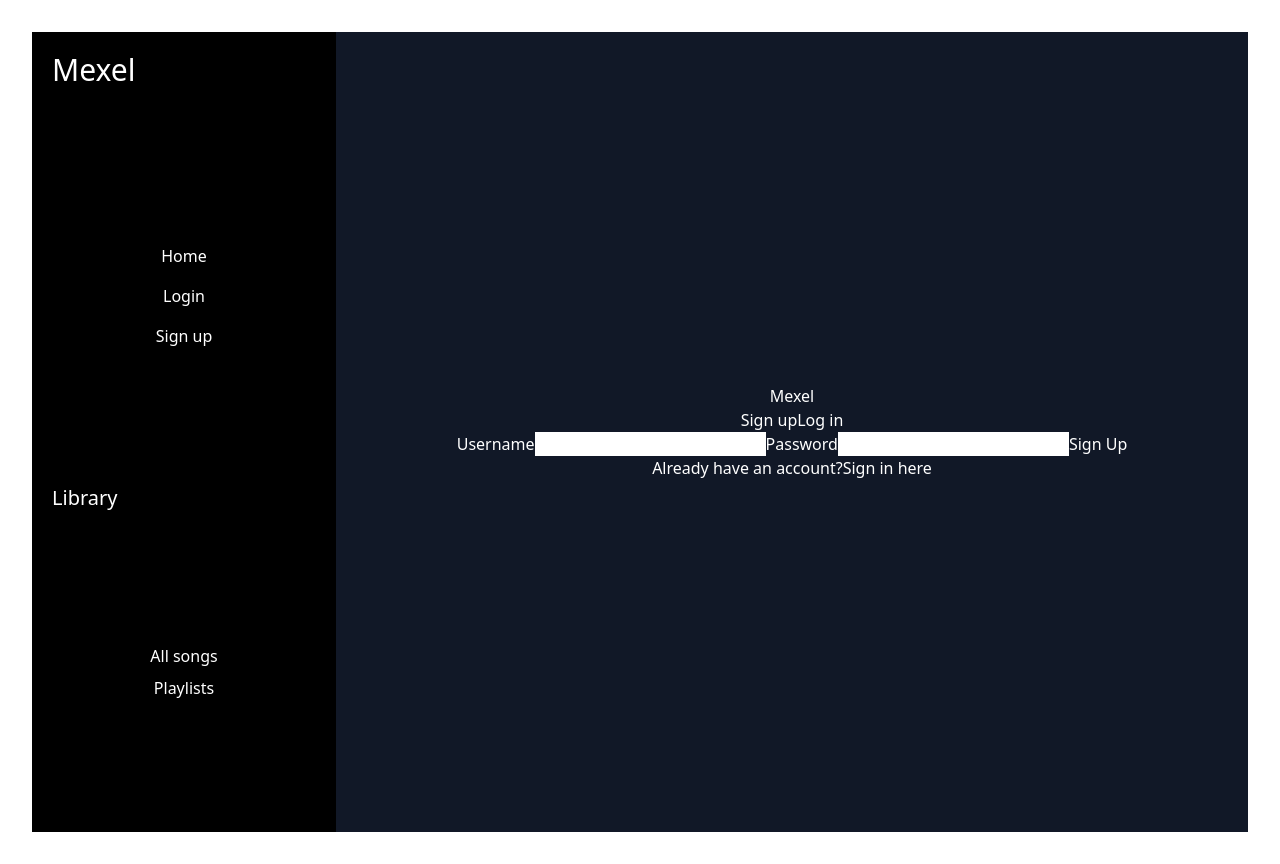
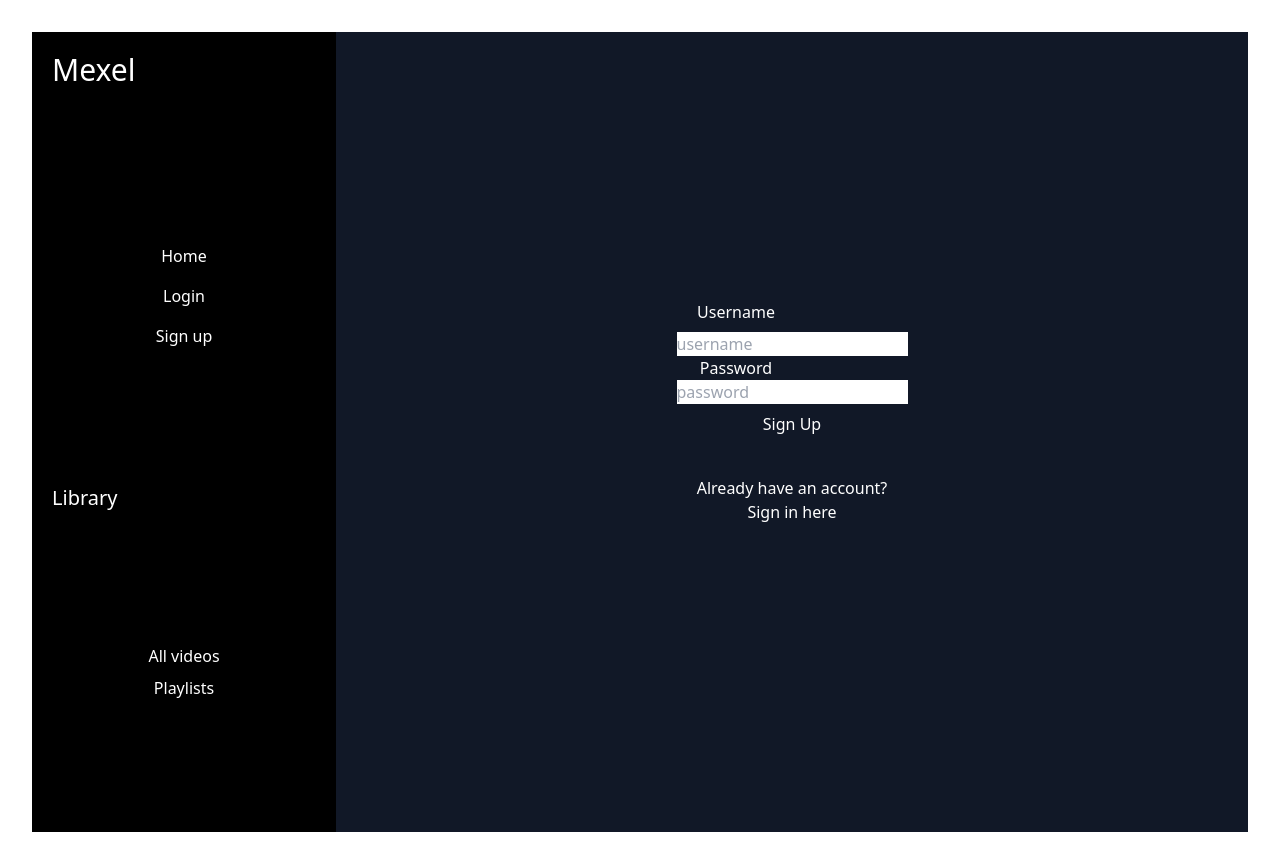
Before and after one commit to tran-christopher/Mexel, a React (Vite) app in the folder client/: page /sign-up in a window 1280 px wide. Built offline with nearby package versions, Linux system fonts and the light colour scheme.

Commit message:
Reformatted most components, a couple left to work on stil

```diff
--- a/client/src/Components/InputPage.tsx
+++ b/client/src/Components/InputPage.tsx
@@ -18,10 +18,11 @@ export function InputPage({ onSubmit }: InputPageProps) {
     <div className="flex flex-col">
       <form onSubmit={handleConvert}>
         <div className="p-2">
-          <p className="">Paste your link below!</p>
+          <p className="text-white">Paste your link below!</p>
         </div>
         <div className="p-2">
           <input
+            color="black"
             name="link"
             className=""
             required
@@ -34,7 +35,22 @@ export function InputPage({ onSubmit }: InputPageProps) {
           />
         </div>
         <div>
-          <button type="submit">Play</button>
+          <button
+            type="submit"
+            className=" hover:cursor-pointer text-white font-bold py-2 px-4 rounded-full shadow">
+            <svg
+              xmlns="http://www.w3.org/2000/svg"
+              className="h-6 w-6"
+              viewBox="0 0 24 24"
+              fill="none"
+              stroke="currentColor">
+              <path
+                stroke-linecap="round"
+                stroke-linejoin="round"
+                stroke-width="2"
+                d="M5 3l14 9-14 9V3z"></path>
+            </svg>
+          </button>
         </div>
       </form>
     </div>
--- a/client/src/Components/LeftMenu.tsx
+++ b/client/src/Components/LeftMenu.tsx
@@ -9,19 +9,19 @@ export function LeftMenu({ handleSongs, handlePlaylists }: LeftMenuProps) {
   return (
     <div className="flex">
       {/* left panel */}
-      <div className="flex flex-col bg-black justify-center h-screen w-1/3">
+      <div className="flex text-white flex-col bg-black justify-center h-screen w-1/3">
         <div className="self-start">
           <h1 className="p-5 text-3xl">Mexel</h1>
         </div>
         <div className="flex flex-col h-full w-full justify-evenly">
           <div className="self-center flex flex-col">
-            <Link className="p-2" to="/">
+            <Link className="p-2 hover:text-blue-600" to="/">
               Home
             </Link>
-            <Link className="p-2" to="/sign-in">
+            <Link className="p-2 hover:text-blue-600" to="/sign-in">
               Login
             </Link>
-            <Link className="p-2" to="/sign-up">
+            <Link className="p-2 hover:text-blue-600" to="/sign-up">
               Sign up
             </Link>
           </div>
@@ -29,11 +29,14 @@ export function LeftMenu({ handleSongs, handlePlaylists }: LeftMenuProps) {
             <p className="pl-5 text-xl">Library</p>
           </div>
           <div className="self-center flex flex-col">
-            <Link className="p-1" onClick={handleSongs} to="/saved-songs">
-              All songs
+            <Link
+              className="p-1 hover:text-blue-600"
+              onClick={handleSongs}
+              to="/saved-songs">
+              All videos
             </Link>
             <Link
-              className="p-1"
+              className="p-1 hover:text-blue-600"
               onClick={handlePlaylists}
               to="/saved-playlists">
               Playlists
--- a/client/src/Components/ListPlaylist.tsx
+++ b/client/src/Components/ListPlaylist.tsx
@@ -6,9 +6,24 @@ type ListPlaylistProps = {
 
 export function ListPlaylist({ title, onClick, onSave }: ListPlaylistProps) {
   return (
-    <div>
+    <div className="flex justify-between">
       <a onClick={onClick}>{title}</a>
-      <button onClick={onSave}>Save to playlist</button>
+      <button
+        onClick={onSave}
+        className="flex items-center justify-center h-6 w-6 bg-green-400 hover:bg-blue-700 text-white font-bold rounded-full shadow">
+        <svg
+          xmlns="http://www.w3.org/2000/svg"
+          className="h-4 w-4"
+          viewBox="0 0 24 24"
+          fill="none"
+          stroke="currentColor">
+          <path
+            stroke-linecap="round"
+            stroke-linejoin="round"
+            stroke-width="2"
+            d="M19 9l-7 7-7-7"></path>
+        </svg>
+      </button>
     </div>
   );
 }
--- a/client/src/Components/ListSong.tsx
+++ b/client/src/Components/ListSong.tsx
@@ -6,9 +6,24 @@ type ListSongProps = {
 
 export function ListSong({ title, onClick, onSave }: ListSongProps) {
   return (
-    <div>
+    <div className="flex justify-between">
       <a onClick={onClick}>{title}</a>
-      <button onClick={onSave}>Save to playlist</button>
+      <button
+        onClick={onSave}
+        className="text-white font-bold py-2 px-4 rounded-full shadow">
+        <svg
+          xmlns="http://www.w3.org/2000/svg"
+          className="h-3 w-3"
+          fill="none"
+          viewBox="0 0 24 24"
+          stroke="currentColor">
+          <path
+            stroke-linecap="round"
+            stroke-linejoin="round"
+            stroke-width="2"
+            d="M12 4v16m8-8H4"></path>
+        </svg>
+      </button>
     </div>
   );
 }
--- a/client/src/Components/MediaPlayer.tsx
+++ b/client/src/Components/MediaPlayer.tsx
@@ -11,9 +11,13 @@ type MediaPlayerProps = {
 
 export function MediaPlayer({ url, saveVideo }: MediaPlayerProps) {
   return (
-    <div>
-      <ReactPlayer controls url={url} />
-      <Save onSave={saveVideo} />
+    <div className="flex flex-col items-center">
+      <div className="">
+        <ReactPlayer controls url={url} />
+      </div>
+      <div className="text-white">
+        <Save onSave={saveVideo} />
+      </div>
     </div>
   );
 }
--- a/client/src/Components/Mexel.tsx
+++ b/client/src/Components/Mexel.tsx
@@ -98,6 +98,8 @@ export function Mexel() {
       }
       const data = await response.json();
       console.log(`video saved successfully! ${data}`);
+      alert(`Video saved!`);
+      navigate('/');
     } catch (error) {
       console.error(error);
     }
@@ -208,7 +210,7 @@ export function Mexel() {
 
   const contextValue = { allSongs };
   return (
-    <div className="text-white bg-black font-sans">
+    <div className="bg-black font-sans">
       <div className="">
         <UserProvider value={contextValue}>
           <Routes>
--- a/client/src/Components/SavedPlaylists.tsx
+++ b/client/src/Components/SavedPlaylists.tsx
@@ -19,7 +19,9 @@ export function SavedPlaylists({
 }: SavedPlaylistsProps) {
   const allPlaylists = allPlaylistsArray.map((playlist) => {
     return (
-      <li key={playlist.playlistId}>
+      <li
+        className="text-left p-2 hover:cursor-pointer"
+        key={playlist.playlistId}>
         <ListPlaylist
           title={playlist.title}
           onClick={() => {
@@ -33,9 +35,13 @@ export function SavedPlaylists({
     );
   });
   return (
-    <div>
-      <h1>Playlists</h1>
-      <ul>{allPlaylists}</ul>
+    <div className="flex flex-col">
+      <div className="self-start">
+        <h1 className="text-white text-3xl pt-5 pl-20 pb-10">Playlists</h1>
+      </div>
+      <div className="self-start">
+        <ul className="text-white pl-20">{allPlaylists}</ul>
+      </div>
     </div>
   );
 }
--- a/client/src/Components/SavedSongs.tsx
+++ b/client/src/Components/SavedSongs.tsx
@@ -18,7 +18,7 @@ export function SavedSongs({ handleSource, handleSave }: SavedSongsProps) {
   const { allSongs } = useUser();
   const allSongsTwo = allSongs.map((song) => {
     return (
-      <li key={song.songId}>
+      <li className="text-left p-2 hover:cursor-pointer" key={song.songId}>
         <ListSong
           title={song.title}
           onClick={() => {
@@ -32,9 +32,13 @@ export function SavedSongs({ handleSource, handleSave }: SavedSongsProps) {
     );
   });
   return (
-    <div>
-      <h1>Songs</h1>
-      <ul>{allSongsTwo}</ul>
+    <div className="flex flex-col">
+      <div className="self-start">
+        <h1 className="text-white text-3xl pt-5 pl-20 pb-10">Videos</h1>
+      </div>
+      <div className="self-start">
+        <ul className="text-white pl-20">{allSongsTwo}</ul>
+      </div>
     </div>
   );
 }
--- a/client/src/Components/SignInPage.tsx
+++ b/client/src/Components/SignInPage.tsx
@@ -28,32 +28,45 @@ export function SignInPage() {
   }
 
   return (
+    <form onSubmit={handleSubmit}>
+      <div className="flex flex-col">
+        <div className="p-2">
+          <label className="text-white pr-28" htmlFor="username">
+            Username
+          </label>
+        </div>
+        <div className="">
+          <input placeholder="username" required type="text" name="username" />
+        </div>
+        <div className="p-2">
+          <label className="text-white pr-28" htmlFor="password">
+            Password
+          </label>
+        </div>
         <div>
-      <div>
-        <h1>Mexel</h1>
-        <button onClick={() => navigate('/sign-up')} type="button">
-          Sign up
+          <input
+            placeholder="password"
+            required
+            type="password"
+            name="password"
+          />
+        </div>
+        <div className="text-white p-2">
+          <button className="hover:text-blue-600" type="submit">
+            Sign in
           </button>
-        <button onClick={() => navigate('/sign-in')} type="button">
-          Log in
-        </button>
-      </div>
-      <form onSubmit={handleSubmit}>
-        <label htmlFor="username">Username</label>
-        <input required type="text" name="username" />
-        <label htmlFor="password">Password</label>
-        <input required type="password" name="password" />
-        <button type="submit">Sign in</button>
-        <p>
+          <p className="p-10">
             Don't have an account?
             <a
+              className="block hover:cursor-pointer hover:text-blue-600"
               onClick={() => {
                 navigate('/sign-up');
               }}>
               Sign up here
             </a>
           </p>
+        </div>
+      </div>
     </form>
-    </div>
   );
 }
--- a/client/src/Components/SignUpPage.tsx
+++ b/client/src/Components/SignUpPage.tsx
@@ -26,32 +26,45 @@ export function SignUpPage() {
   }
 
   return (
+    <form onSubmit={handleSubmit}>
+      <div className="flex flex-col">
+        <div className="p-2">
+          <label className="text-white pr-28" htmlFor="username">
+            Username
+          </label>
+        </div>
         <div>
+          <input placeholder="username" required type="text" name="username" />
+        </div>
         <div>
-        <h1>Mexel</h1>
-        <button onClick={() => navigate('/sign-up')} type="button">
-          Sign up
+          <label className="text-white pr-28" htmlFor="password">
+            Password
+          </label>
+        </div>
+        <div>
+          <input
+            placeholder="password"
+            required
+            type="password"
+            name="password"
+          />
+        </div>
+        <div className="text-white p-2">
+          <button className="hover:text-blue-600" type="submit">
+            Sign Up
           </button>
-        <button onClick={() => navigate('/sign-in')} type="button">
-          Log in
-        </button>
-      </div>
-      <form onSubmit={handleSubmit}>
-        <label htmlFor="username">Username</label>
-        <input required type="text" name="username" />
-        <label htmlFor="password">Password</label>
-        <input required type="password" name="password" />
-        <button type="submit">Sign Up</button>
-        <p>
+          <p className="p-10">
             Already have an account?
             <a
+              className="block hover:cursor-pointer hover:text-blue-600"
               onClick={() => {
                 navigate('/sign-in');
               }}>
               Sign in here
             </a>
           </p>
+        </div>
+      </div>
     </form>
-    </div>
   );
 }
```
Also changed, not shown: package.json (+5 -4 lines), 1 other file (tests, documents, lock files or other folders). Lines whose indentation alone changed are shown as unchanged.
